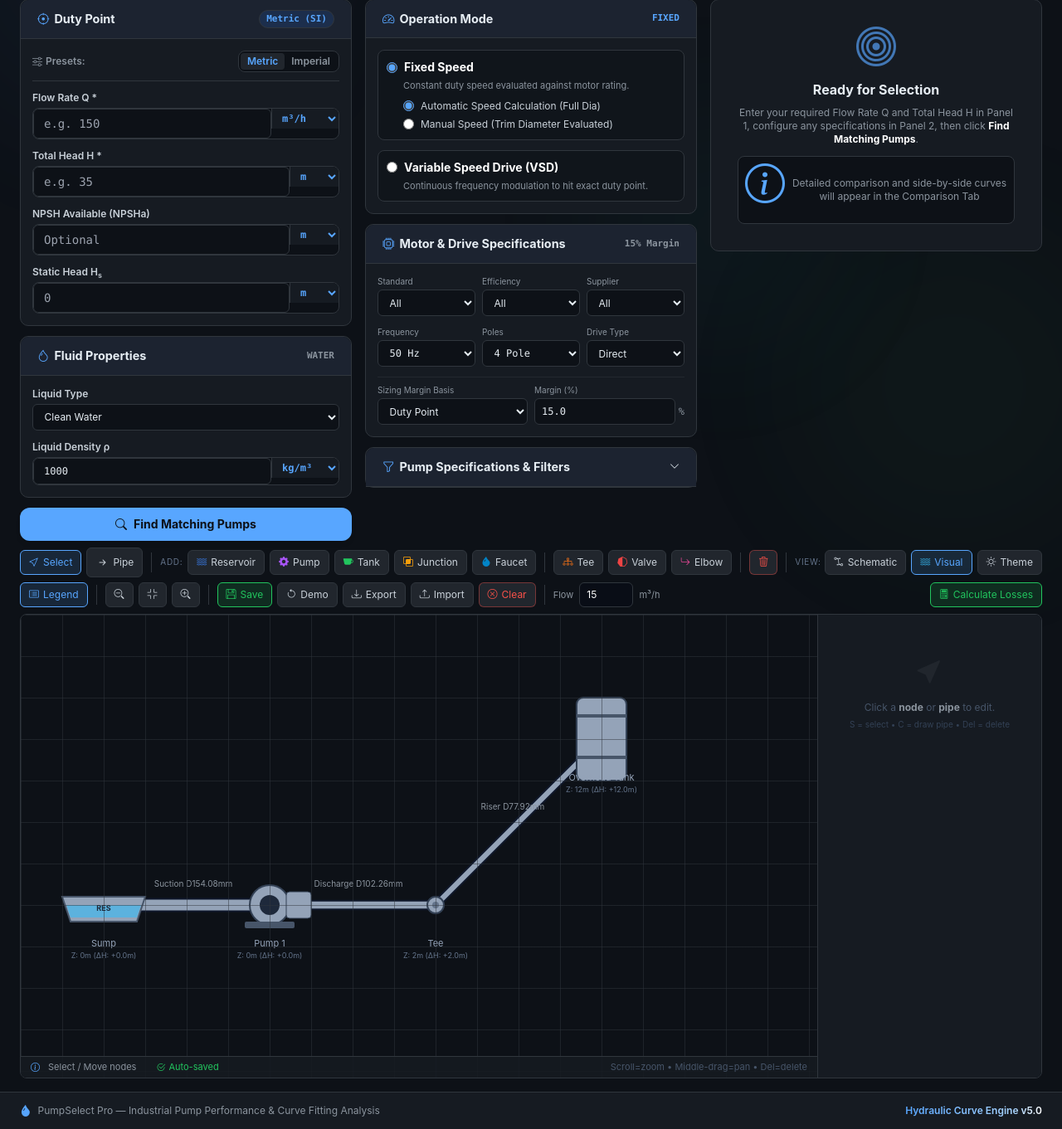
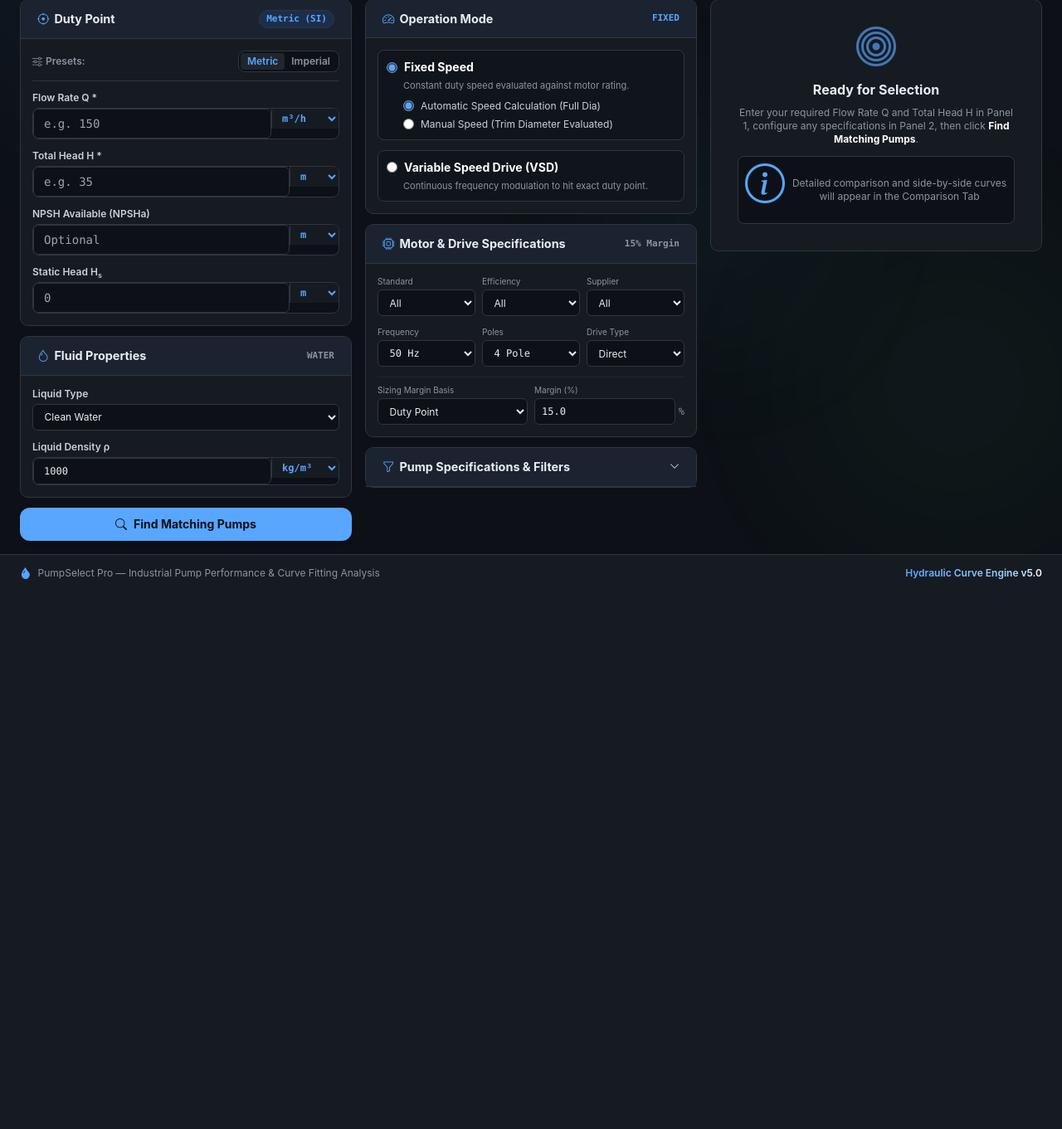
Before and after one commit to nevermabvuu/PumpMasterPro, a Flask app: page /pump-selection in a window 1280 px wide; the page is wider, and only the part inside the window is pictured. Shown: the part 205-1566 px from the top of that part at 83% size. After the commit the page ends 903 px from the top of that part, so only its background shows below. Run offline with Flask 3, Linux system fonts and the light colour scheme; a user stored in the database is signed in; data comes from the database, SQL or seed files in the repository; some libraries are stand-ins or nearby versions.

Commit message:
Fix pipe networs displaying below pipe seelction

```diff
--- a/Pump-Master-Pro/pump-app/templates/pump_selection.html
+++ b/Pump-Master-Pro/pump-app/templates/pump_selection.html
@@ -907,6 +907,7 @@
      TAB 2: Pipe Network System Designer
      Embedded inline — same JS as /pipe-network but scoped to this page.
      Network state is saved to localStorage on every change and restored
+     ══════════════════════════════════════════════════════════════════════════ -->
 <style>
   #pn-canvas-wrap.pn-light-theme {
     background: #f8fafc !important;
@@ -1661,19 +1662,20 @@
    * sessionStorage so it survives page reloads within the same session.
    */
   function switchSelectionTab(tab) {
-    // Show/hide panels
-    document.getElementById('tab-panel-selection').style.display = tab === 'selection' ? '' : 'none';
-    document.getElementById('tab-panel-pipenet').style.display   = tab === 'pipenet'   ? '' : 'none';
+    const selPanel = document.getElementById('tab-panel-selection');
+    const pnPanel  = document.getElementById('tab-panel-pipenet');
+    if (selPanel) selPanel.style.display = tab === 'selection' ? '' : 'none';
+    if (pnPanel)  pnPanel.style.display  = tab === 'pipenet'   ? '' : 'none';
 
     // Update tab button styles
     const sel = document.getElementById('tab-btn-selection');
     const pn  = document.getElementById('tab-btn-pipenet');
     if (tab === 'selection') {
-      sel.style.borderBottom = '2px solid #58a6ff'; sel.style.color = '#58a6ff';
-      pn.style.borderBottom  = '2px solid transparent'; pn.style.color  = '#8b949e';
+      if (sel) { sel.style.borderBottom = '2px solid #58a6ff'; sel.style.color = '#58a6ff'; }
+      if (pn)  { pn.style.borderBottom  = '2px solid transparent'; pn.style.color  = '#8b949e'; }
     } else {
-      pn.style.borderBottom  = '2px solid #22c55e'; pn.style.color  = '#22c55e';
-      sel.style.borderBottom = '2px solid transparent'; sel.style.color = '#8b949e';
+      if (pn)  { pn.style.borderBottom  = '2px solid #22c55e'; pn.style.color  = '#22c55e'; }
+      if (sel) { sel.style.borderBottom = '2px solid transparent'; sel.style.color = '#8b949e'; }
       // Trigger SVG resize when tab becomes visible
       if (typeof applyTransform === 'function') applyTransform();
     }
```
